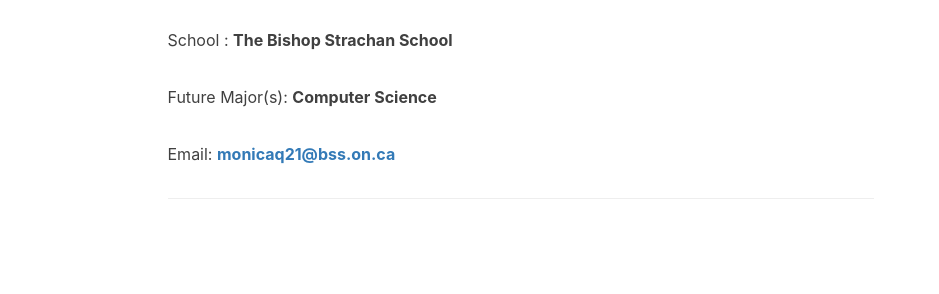
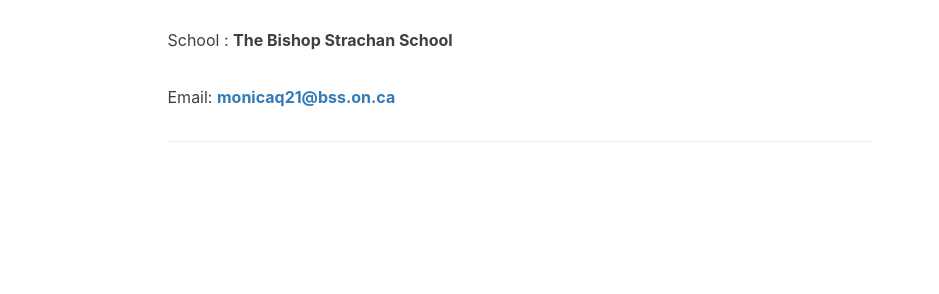
Before and after one commit to monicaq21/monicaq21.github.io, a plain HTML site: page about/index.html in a window 1280 px wide. Shown: the part 710-1004 px from the top of the page, 0-939 px from the left. Drawn offline with nearby package versions, Linux system fonts and the light colour scheme.

Commit message:
Update index.html

```diff
--- a/about/index.html
+++ b/about/index.html
@@ -206,7 +206,6 @@
 <p>Gender : <strong>Female</strong></p>
 <p>Birthday : <strong>October 12, 2002</strong></p>
 <p>School : <strong>The Bishop Strachan School</strong></p>
-<p>Future Major(s): <strong>Computer Science</strong></p>
 <p>Email: <strong><a href="mailto:monicaq21@bss.on.ca" target="_blank" rel="noopener">monicaq21@bss.on.ca</a></strong></p>
 
 
```
